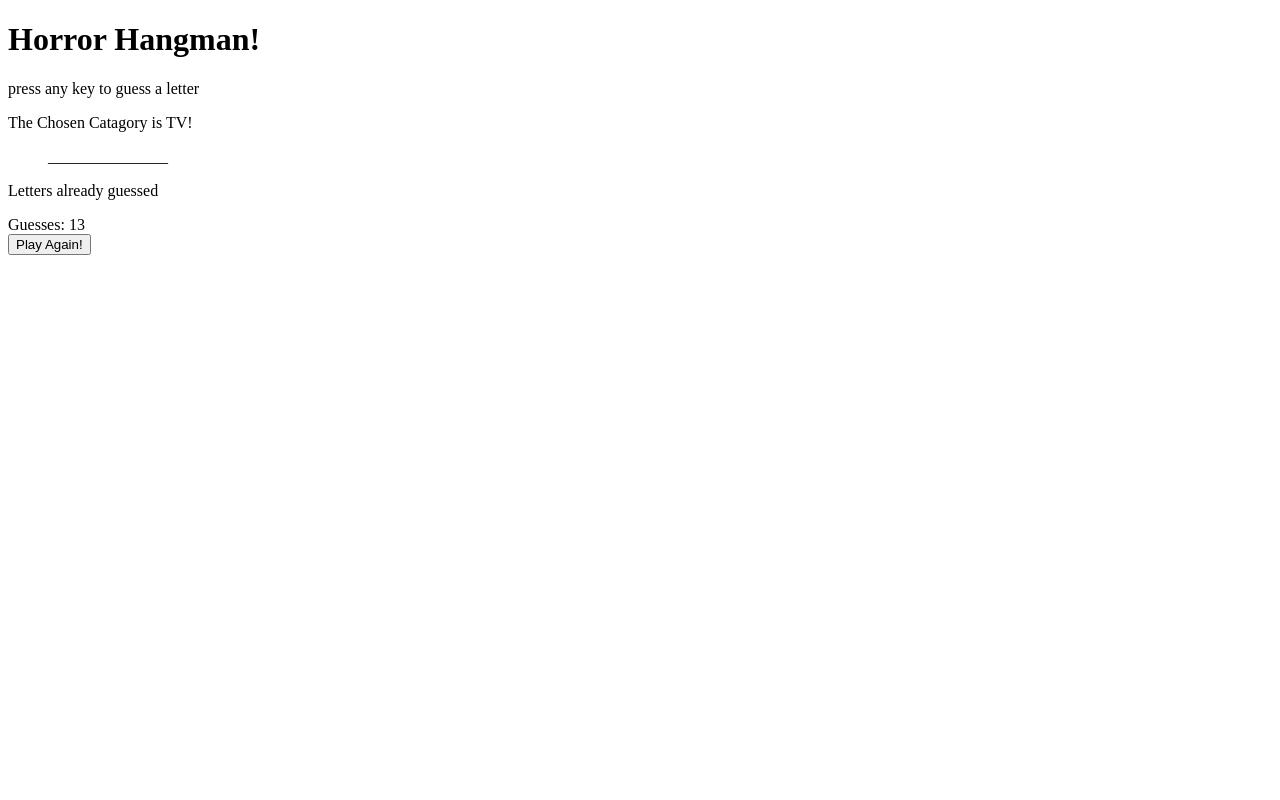
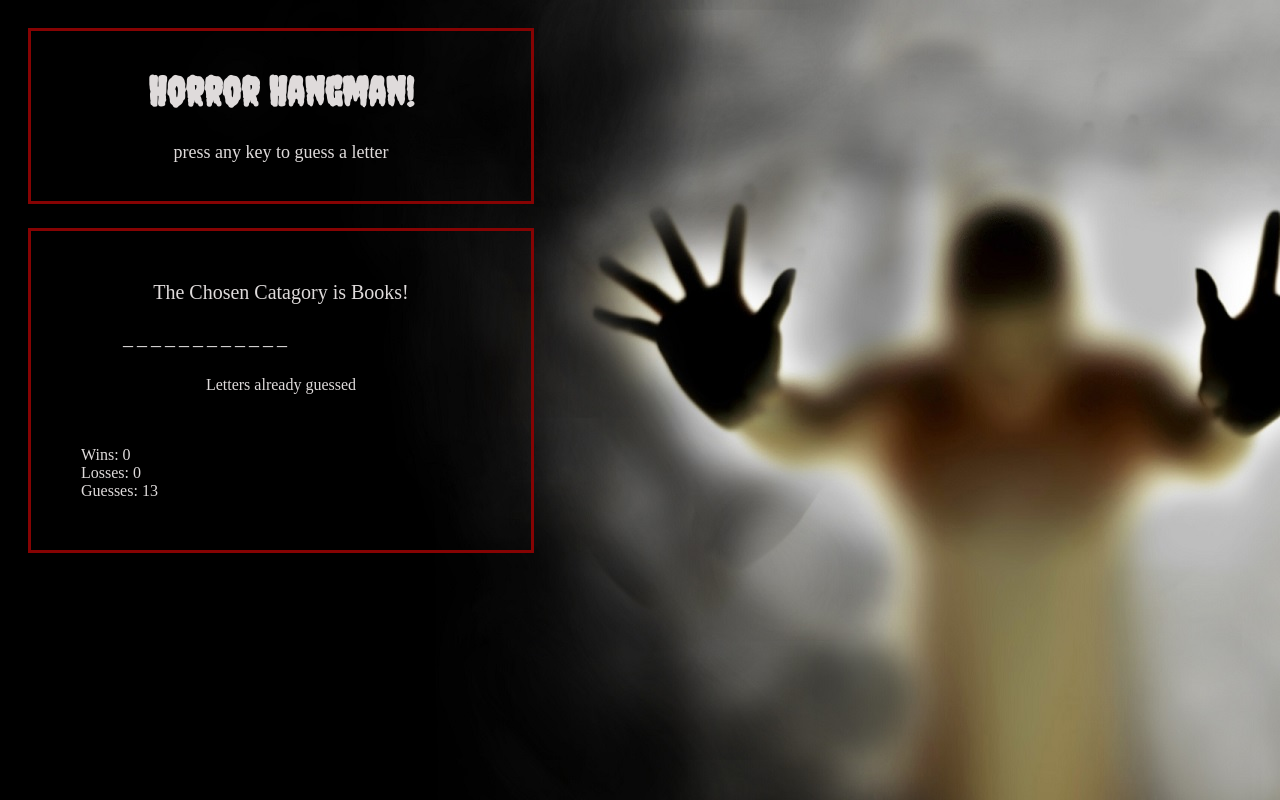
Before and after one commit to alisaschink/week-3-game, a PHP site: page / in a window 1280 px wide. Run offline with PHP 8.4, Linux system fonts and the light colour scheme.

Commit message:
css started

```diff
--- a/assets/css/hangman.css
+++ b/assets/css/hangman.css
@@ -1,13 +1,98 @@
 body{
+  background-image: url("../images/background.jpg");
+  color: #dfdbdb;
+  box-sizing: border-box;
+  position: fixed;
+  overflow: auto;
+}
+
+.container1{
+  display: inline-block;
+  clear: both;
+  width: 400px;
+  margin: 20px;
+  padding: 10px 50px 10px 50px;
+  align-content: center;
+  border-color: #860303;
+  border-style: solid;
+  border-width: 3px;
+  position: absolute;
+  top: 0px;
+  left: 0px;
+}
+
+.container2{
+  display: inline-block;
+  clear: both;
+  width: 400px;
+  margin: 20px;
+  padding: 50px;
+  align-content: center;
+  border-color: #860303;
+  border-style: solid;
+  border-width: 3px;
+  position: absolute;
+  top: 200px;
+  left: 0px;
+}
+
+#title{
+  text-align: center;
+  content: center;
+  font-family: 'Creepster', cursive;
+  font-size: 40px;
+
+}
+
+#instructions{
+  text-align: center;
+  content: center;
+  font-size: 18px;
+  padding-bottom: 10px;
+}
+
+#catagoryName{
+  text-align: center;
+  content: center;
+  font-size: 20px;
+
+}
+
+#wordSelected{
+  text-align: center;
+  content: center;
+  font-size: 20px;
+
+}
+
+#guessed{
+  text-align: center;
+  content: center;
+
+}
+
+#scoring{
 
 }
 
 #newWord li{
 	float: left;
 	list-style-type: none;
+	margin: 2px;
 }
 
 #newWord li a{
 	text-decoration: none;
 	font-size: 17px;
 }
+
+#newGuess li{
+	float: left;
+	list-style-type: none;
+	margin: 2px;
+}
+
+#newGuess li a{
+	text-decoration: none;
+	font-size: 17px;
+}
--- a/assets/javascript/game.js
+++ b/assets/javascript/game.js
@@ -1,37 +1,39 @@
 //declare variables
 var movies = ['dawn of the dead', 'psycho', 'halloween', 'scream', 'evil dead', 're-animator',
-	 'nightmare on elm street', 'the conjuring', 'the texas chainsaw massacre', 'poltergeist'];
+  'nightmare on elm street', 'the conjuring', 'the texas chainsaw massacre', 'poltergeist'
+];
 var books = ['the shining', 'carrie', 'pet semetary', 'the exorcist', 'house of leaves', 'dracula',
-	'frankenstein', 'the collector', 'silence of the lambs', 'in cold blood'];
+  'frankenstein', 'the collector', 'silence of the lambs', 'in cold blood'
+];
 var tv = ['the walking dead',
   'american horror story', 'buffy the vampire slayer', 'ash vs evil dead', 'bates motel',
-	'the twilight zone', 'the x files', 'penny dreadful', 'supernatural', 'tales from the crypt'];
+  'the twilight zone', 'the x files', 'penny dreadful', 'supernatural', 'tales from the crypt'
+];
 var catagories = [movies, books, tv];
 var guesses = [];
+
 var guessCounter = 13; //sets number of guesses to 13
-var chosenCatagory = catagories[Math.floor(Math.random()*catagories.length)];
-var chosenWord = chosenCatagory[Math.floor(Math.random()*chosenCatagory.length)];
+var winsCounter = 0;//sets wins to 0
+var lossesCounter = 0;//sets losses to 0
 
 
 //randomly select catagory and word within catagory
-//catagories: movies, books, and TV
-//word arrays within catagory array
 
-var play = function(){
+var play = function() {
 
-	// var chosenCatagory = catagories[Math.floor(Math.random()*catagories.length)];
-	// var chosenWord = chosenCatagory[Math.floor(Math.random()*chosenCatagory.length)];
+  var chosenCatagory = catagories[Math.floor(Math.random() * catagories.length)];
+  var chosenWord = chosenCatagory[Math.floor(Math.random() * chosenCatagory.length)];
   console.log(chosenWord);
 
   //if/else statements to indicate selected catagory
-	var selectCatagory = function () {
+  var selectCatagory = function() {
     if (chosenCatagory === catagories[0]) {
       catagoryName.innerHTML = "The Chosen Catagory is Movies!";
 
     } else if (chosenCatagory === catagories[1]) {
       catagoryName.innerHTML = "The Chosen Catagory is Books!";
 
-		}else if (chosenCatagory === catagories[2]) {
+    } else if (chosenCatagory === catagories[2]) {
       catagoryName.innerHTML = "The Chosen Catagory is TV!";
 
     }
@@ -40,19 +42,18 @@ var play = function(){
   selectCatagory();
 
   //set _ for number of spaces in each word
-	var game = function () {
+  var game = function() {
     var wordHolder = document.getElementById('wordSelected');
     var word = document.createElement('ul');
+    word.setAttribute('id', 'newWord');
 
     for (var i = 0; i < chosenWord.length; i++) {
-      		word.setAttribute('id', 'newWord');
       var guess = document.createElement('li');
       guess.setAttribute('class', 'guess');
       if (chosenWord[i] === "-") {
         guess.innerHTML = "-";
-        	var space = 1;
       } else if (chosenWord[i] === " ") {
-      		guess.innerHTML = " "
+        guess.innerHTML = " ";
       } else {
         guess.innerHTML = "_";
       }
@@ -63,62 +64,83 @@ var play = function(){
 
     }
 
-    	//turn user guess into a string and stores guessed letter
+    //displays number of guesses, wins, and losses
+    var winsDiv = document.createElement("div");
+    	winsDiv.innerHTML = "Wins: " + winsCounter;
+    var lossDiv = document.createElement("div");
+    	lossDiv.innerHTML = "Losses: " + lossesCounter;
 
-	document.onkeyup = function(event) {
-        var userGuess = String.fromCharCode(event.keyCode).toLowerCase();
-
-		//replace '_' with correct letter
-		for (var i = 0; i < chosenWord.length; i++) {
-			if (chosenWord[i] === userGuess){
-      		guesses[i].innerHTML = userGuess;
-      	}
-
-      	var j = (chosenWord.indexOf(userGuess));
-      		if (j === -1){
-      			guessCounter -= 1;
-      		};
-    	}
-		console.log(userGuess);
-	}
-
-  	}
-
-  game();
-
-}
-
-play();
+    scoring.appendChild(winsDiv);
+    scoring.appendChild(lossDiv);
 
 
-
-
-
-//keep user from guessing lettter already guessed
-
-
-
-
-//displays number of guesses
-
     var guessDiv = document.createElement("div");
-	if (guessCounter < 1){
+    if (guessCounter < 1) {
       guessDiv.innerHTML = "Game Over";
+      lossDiv.innerHTML = "Losses: " + lossesCounter++;
     } else {
       guessDiv.innerHTML = "Guesses: " + guessCounter;
     }
     scoring.appendChild(guessDiv);
 
 
-//adjust number of guesses left
+
+
+
+    //turn user guess into a string and stores guessed letter
+    document.onkeyup = function(event) {
+      var userGuess = String.fromCharCode(event.keyCode).toLowerCase();
+
+
+
+      //replace '_' with correct letter
+      for (var i = 0; i < chosenWord.length; i++) {
+        if (chosenWord[i] === userGuess) {
+          guesses[i].innerHTML = userGuess;
+
+        };
+      };
+
+
+      //increases wins by 1 when word is correctly guessed
+      // var correctWord = guesses.indexOf('_');
+      // 	if(correctWord === -1){
+      // 		winsDiv.innerHTML = "Wins: " + winsCounter++;
+      		//automatically reset game
+      		//play();
+      	// };
+
+      //creates list of guessed letters
+      var guessed = document.getElementById('guessed');
+
+      var guessedList = document.createElement('ul');
+      	guessedList.setAttribute('id', 'newGuess');
+
+      var guessedLetter = document.createElement('li');
+      	guessedLetter.setAttribute('class', 'guess');
+
+
+      		//only stores guessed letter if not previously guessed
+      		var newLetter = guesses.indexOf(userGuess);
+      		 if (newLetter === -1){
+      		 	guessedLetter.innerHTML = userGuess;
+      		 	guessed.appendChild(guessedList);
+      			guessedList.appendChild(guessedLetter);
+      			//reduces guesses by 1
+      			guessDiv.innerHTML = "Guesses: " + guessCounter--;
+      		};
+
+    };
+
+  };
+
+  game();
+
+};
+
+play();
+
 
 //show picture when correct word is guessed
 
 //show answer if user loses
-
- // Reset
-
-  document.getElementById('reset').onclick = function() {
-    word.parentNode.removeChild(word);
-    play();
-  };
--- a/hangman.html
+++ b/hangman.html
@@ -4,35 +4,36 @@
 		<title>Horror Hangman</title>
 
 		<link rel="stylesheet" type="text/css" href="assets/css/reset.css">
+		<link href="https://fonts.googleapis.com/css?family=Creepster" rel="stylesheet">
 		<link rel="stylesheet" type="text/css" href="assets/css/hangman.css">
 
 
 	</head>
 	<body>
 
-		<div class="container">
-			<h1> Horror Hangman!</h1>
+		<div class="container1">
+			<h1 id="title"> Horror Hangman!</h1>
 
-			<p> press any key to guess a letter</p>
+			<p id="instructions"> press any key to guess a letter</p>
 		</div>
 
-		<div class="container">
+		<div class="container2">
 			<div id="catagoryName"></div>
 
 			<div id="wordSelected">
 			</div>
 
 			<br>
+			<br>
 
-			<p id="guesses">Letters already guessed</p>
+			<p id="guessed">Letters already guessed</p>
+
+			<br>
+			<br>
 
 			<div id="scoring">
 			</div>
 
-			<div class="container">
-				<button id="reset">Play Again!</button>
-			</div>
-		</div>
 
 	<script type="text/javascript" src="assets/javascript/game.js"></script>
 	</body>
```
Also changed, not shown: assets/images/background(1).jpg (added), assets/images/background.jpg (added). Lines whose indentation alone changed are shown as unchanged.
